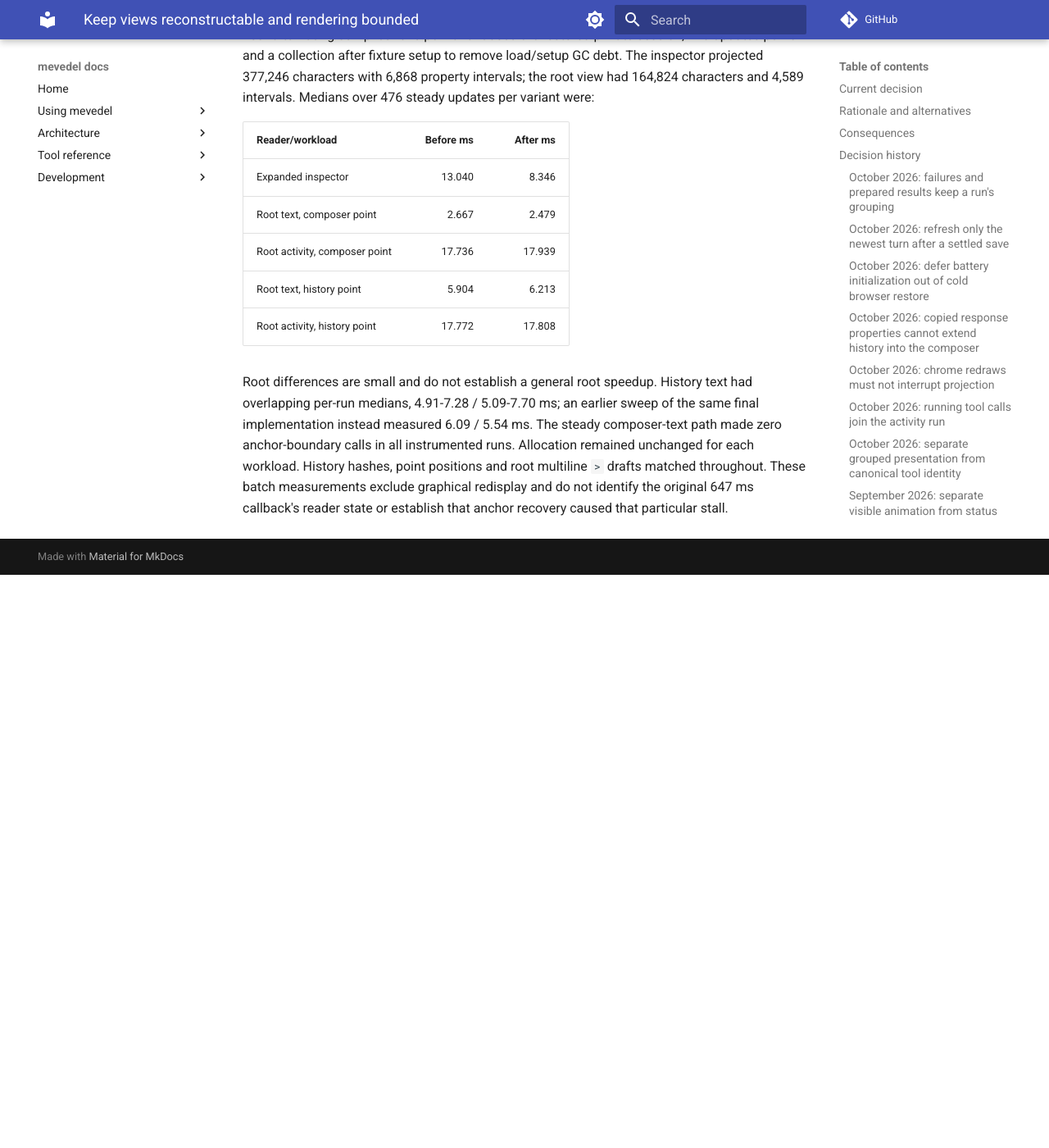
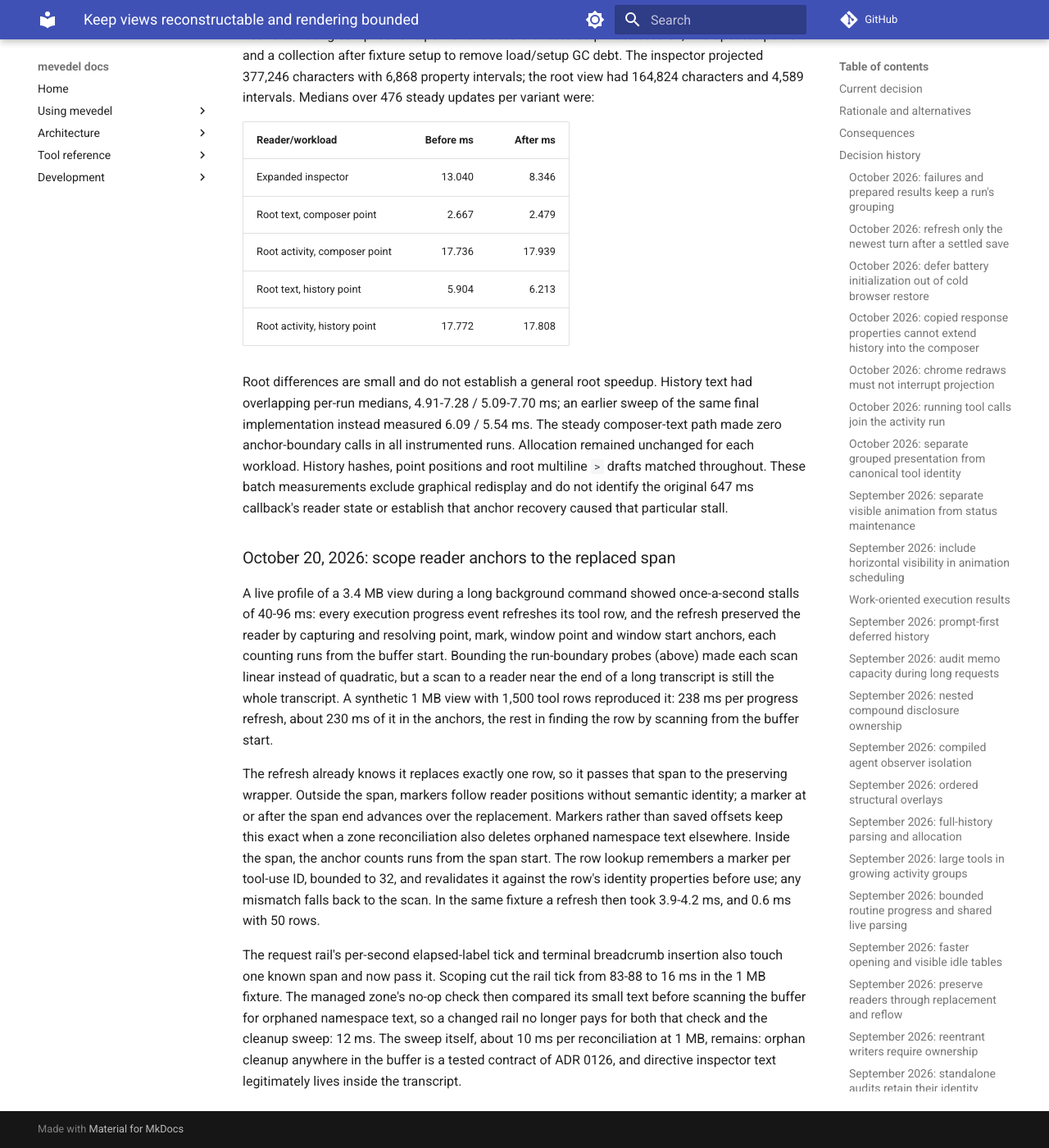
Before and after one commit to FrauH0lle/mevedel, an MkDocs documentation site: the page built from docs/adr/0119-keep-views-reconstructable-and-rendering-bounded.md, in a window 1280 px wide and 1400 px high, scrolled down 46892 px. Shown: the whole window at 82% size. Built offline with MkDocs 1.6.1 and Material for MkDocs 9.7.7, drawn with Linux system fonts in a browser that asks for light colours; comment, search, counter and statistics services are not loaded; before the commit the page ends 47593 px from its top, so only the background shows below that.

Commit message:
perf(view): Scope reader preservation to the replaced span
Execution progress refreshed its tool row about once a second, and each
refresh preserved point, mark and window positions with semantic anchors
counted from the buffer start. In a 1 MB view that cost about 238 ms per
refresh, felt as regular typing and scrolling stalls during long commands.

* mevedel-view-composer.el (mevedel-view--position-render-anchor)
(mevedel-view--render-anchor-position, mevedel-view--render-anchor-container)
(mevedel-view--release-render-anchor)
(mevedel-view--call-preserving-window-state)
(mevedel-view--call-preserving-user-view-state): Accept the replaced
REGION. Markers follow positions outside it; anchors inside it count runs
from its start. Release every marker even when restoration fails.

* mevedel-view-render.el (mevedel-view--tool-row-start)
(mevedel-view--tool-row-start-p, mevedel-view--forget-tool-row-starts)
(mevedel-view--tool-row-region): Remember a bounded, revalidated marker
per tool row instead of scanning from the buffer start.
(mevedel-view-render--refresh-tool-row-now): Pass the row as REGION.

* mevedel-view-stream.el (mevedel-view--request-progress-mutation-region):
New. Scope the spinner tick and terminal breadcrumb insertion.

* mevedel-view-zone.el (mevedel-view-zone--unchanged-p): Compare the zone
text before scanning the buffer for orphaned text.

* test/test-mevedel-memory-review.el: Raise a hang guard that a loaded
parallel suite exceeded.

* docs/view.md, docs/adr/0119-...: Document region scoping and the
measurements: 238 -> 4-8 ms per progress refresh, 85 -> 9-12 ms per
rail tick in a synthetic 1 MB view.

```diff
--- a/docs/adr/0119-keep-views-reconstructable-and-rendering-bounded.md
+++ b/docs/adr/0119-keep-views-reconstructable-and-rendering-bounded.md
@@ -2153,3 +2153,35 @@ Allocation remained unchanged for each workload. History hashes, point positions
 and root multiline `>` drafts matched throughout. These batch measurements
 exclude graphical redisplay and do not identify the original 647 ms callback's
 reader state or establish that anchor recovery caused that particular stall.
+
+### October 20, 2026: scope reader anchors to the replaced span
+
+A live profile of a 3.4 MB view during a long background command showed
+once-a-second stalls of 40-96 ms: every execution progress event refreshes its
+tool row, and the refresh preserved the reader by capturing and resolving
+point, mark, window point and window start anchors, each counting runs from the
+buffer start. Bounding the run-boundary probes (above) made each scan linear
+instead of quadratic, but a scan to a reader near the end of a long transcript
+is still the whole transcript. A synthetic 1 MB view with 1,500 tool rows
+reproduced it: 238 ms per progress refresh, about 230 ms of it in the anchors,
+the rest in finding the row by scanning from the buffer start.
+
+The refresh already knows it replaces exactly one row, so it passes that span
+to the preserving wrapper. Outside the span, markers follow reader positions
+without semantic identity; a marker at or after the span end advances over
+the replacement. Markers rather than saved offsets keep this exact when a zone
+reconciliation also deletes orphaned namespace text elsewhere. Inside the
+span, the anchor counts runs from the span start. The row lookup remembers a marker per
+tool-use ID, bounded to 32, and revalidates it against the row's identity
+properties before use; any mismatch falls back to the scan. In the same
+fixture a refresh then took 3.9-4.2 ms, and 0.6 ms with 50 rows.
+
+The request rail's per-second elapsed-label tick and terminal breadcrumb
+insertion also touch one known span and now pass it. Scoping cut the rail
+tick from 83-88 to 16 ms in the 1 MB fixture. The managed zone's no-op check
+then compared its small text before scanning the buffer for orphaned namespace
+text, so a changed rail no longer pays for both that check and the cleanup
+sweep: 12 ms. The sweep itself, about 10 ms per reconciliation at 1 MB,
+remains: orphan cleanup
+anywhere in the buffer is a tested contract of ADR 0126, and directive
+inspector text legitimately lives inside the transcript.
```
Also changed, not shown: docs/view.md (+7 -0 lines), 10 other files.
